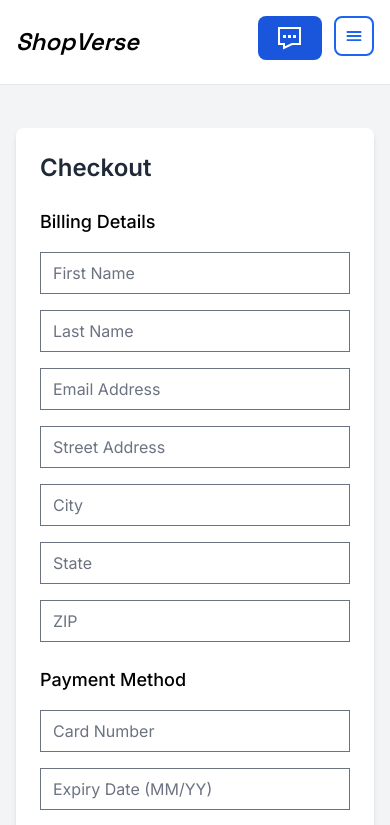
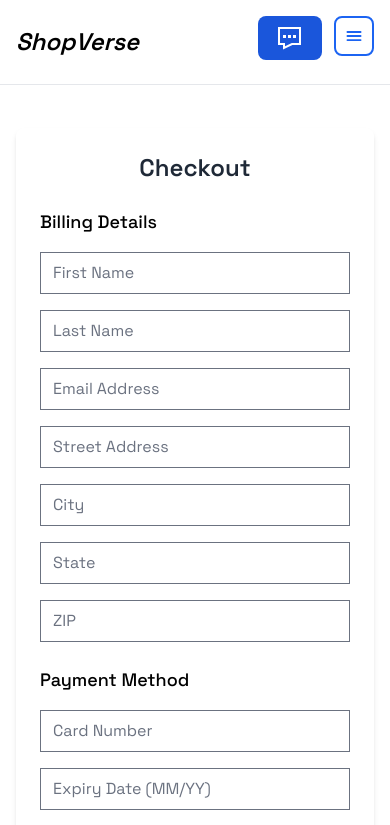
Before and after one commit to patrickiyiakimo/shopverse, a Next.js app: page /cart/checkout in a window 390 px wide. Shown: the top 825 px of the page. Built offline with nearby package versions, Linux system fonts and the light colour scheme; a web font is replaced by a local one.

Commit message:
fix: made the checkout page responsive for ultra wide screens

```diff
--- a/app/cart/checkout/page.tsx
+++ b/app/cart/checkout/page.tsx
@@ -1,9 +1,9 @@
 export default function CheckoutPage() {
   return (
-    <div className="min-h-screen bg-gray-100 px-4 pt-32 pb-10 sm:px-6 lg:px-8">
+    <div className="min-h-screen font-mont px-4 pt-32 pb-10 sm:px-6 lg:px-8">
       <div className="max-w-6xl mx-auto bg-white shadow-md rounded-lg grid gap-6 p-6 sm:p-8">
         <div className="md:col-span-2 space-y-6">
-          <h2 className="text-2xl sm:text-3xl font-semibold text-gray-800">Checkout</h2>
+          <h2 className="text-2xl sm:text-3xl md:text-4xl lg:text-6xl text-center font-semibold text-gray-800">Checkout</h2>
           <CheckoutForm />
           <PaymentMethod />
         </div>
```
